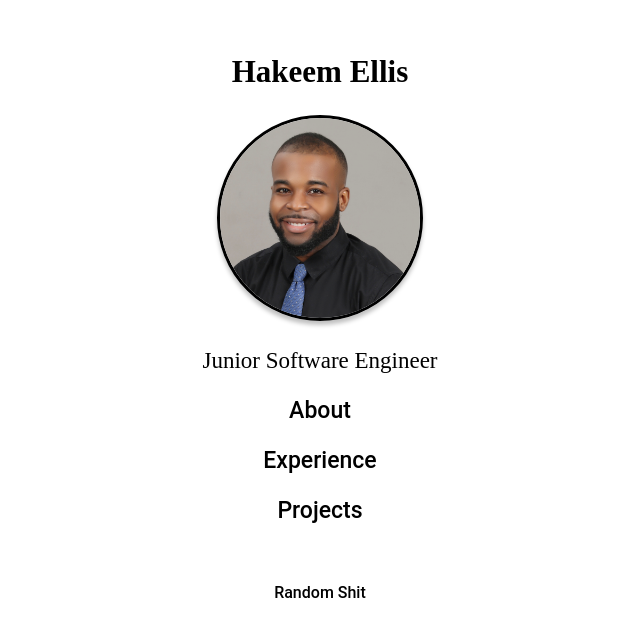
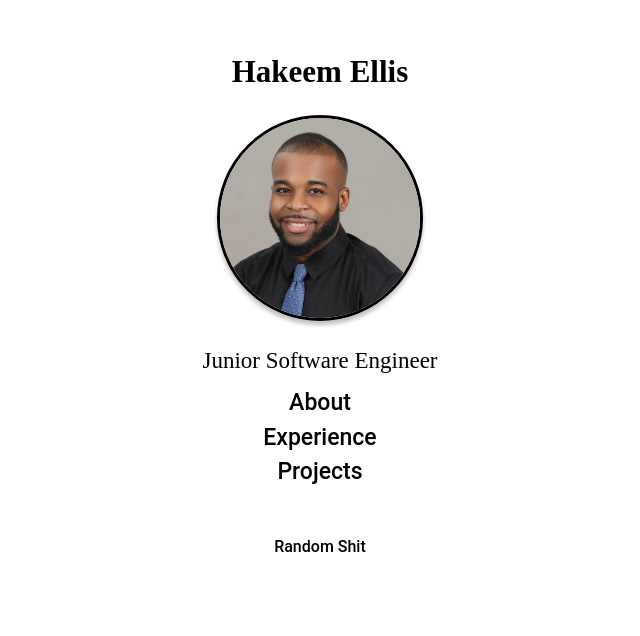
Before and after one commit to hakeemellis/newportfolio, a Vue app in the folder portfolio/: page / in a window 1280 px wide. Shown: the top 636 px of the page, without its empty margins (320-960 px from the left). Built offline with nearby package versions, Linux system fonts and the light colour scheme.

Commit message:
Update, line-height 50% for p element for under subtitle

```diff
--- a/portfolio/src/components/StagFrame.vue
+++ b/portfolio/src/components/StagFrame.vue
@@ -7,9 +7,9 @@
           <h2>Hakeem Ellis</h2>
           <img src="../assets/images/profile.jpg" class="profile-photo">
           <h3 class="subtitle">Junior Software Engineer</h3>
-          <p style="font-size: 23px;">About</p>
-          <p style="font-size: 23px;">Experience</p>
-          <p style="font-size: 23px;">Projects</p>
+          <p style="font-size: 23px; line-height: 50%;">About</p>
+          <p style="font-size: 23px; line-height: 50%;">Experience</p>
+          <p style="font-size: 23px; line-height: 50%;">Projects</p>
         </section>
       </section>
 
```
